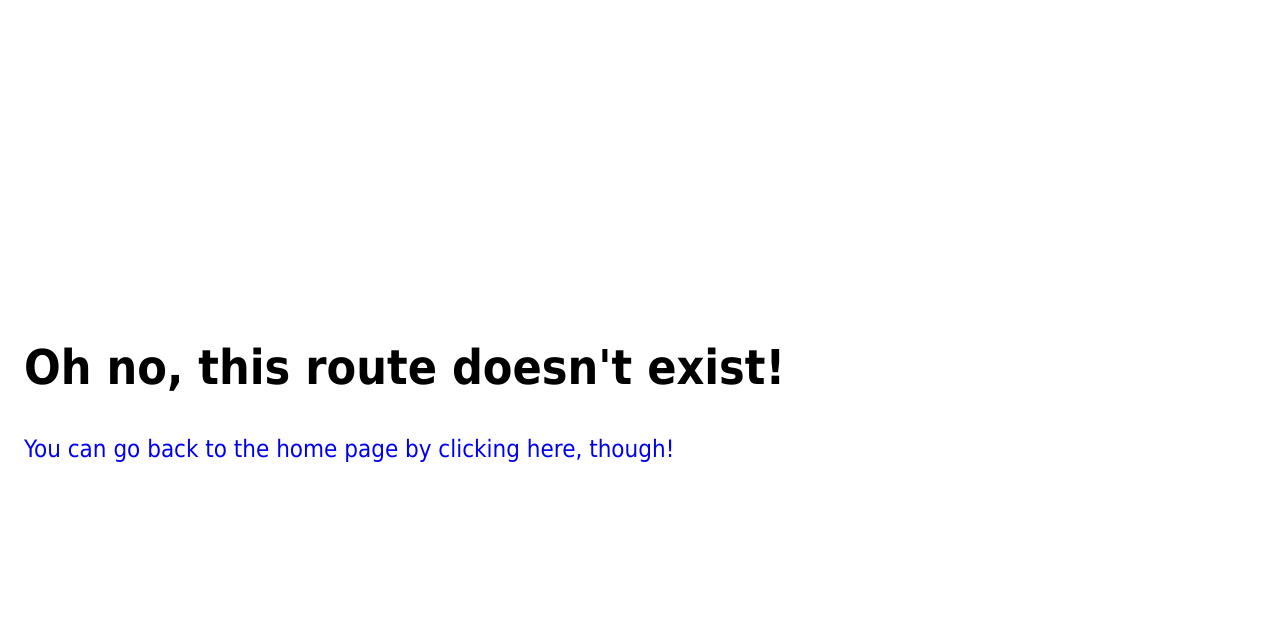
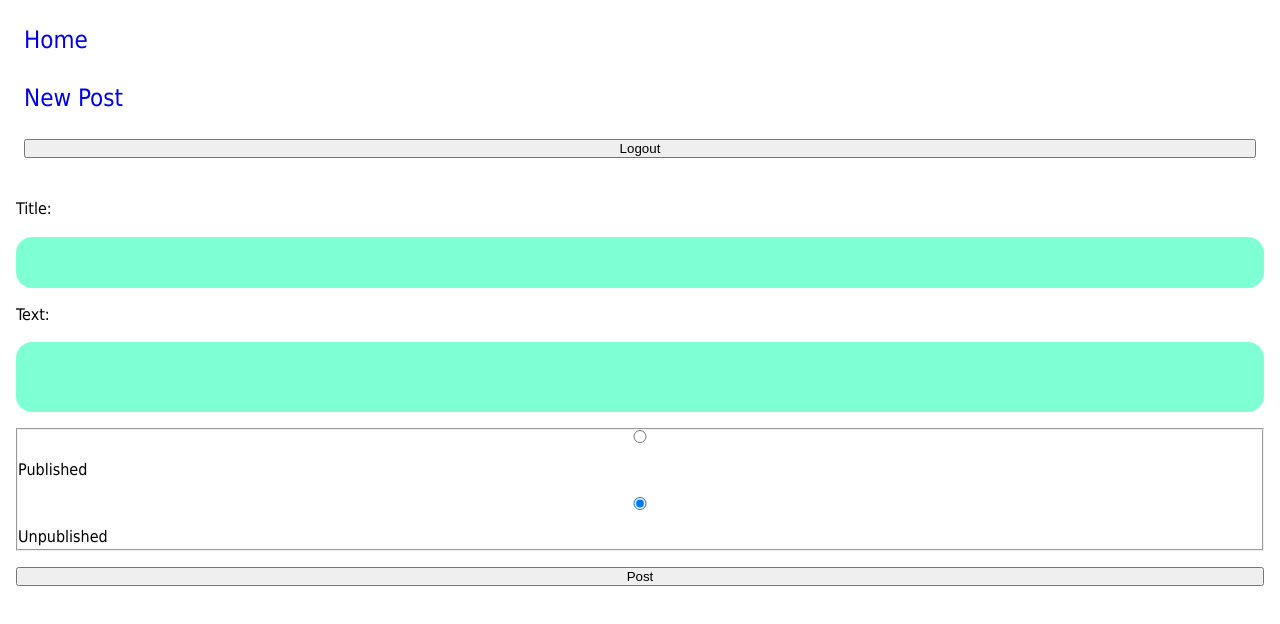
Before and after one commit to ihccenen/blog-cms, a React (Vite) app: page /new-post in a window 1280 px wide. Shown: the top 624 px of the page. Built offline with nearby package versions, Linux system fonts and the light colour scheme; sample sign-in values are in the browser's storage.

Commit message:
added new post route

```diff
--- a/src/main.tsx
+++ b/src/main.tsx
@@ -11,6 +11,7 @@ import Post from './components/Post';
 import Login from './routes/Login';
 import './index.css';
 import PrivateRoute from './components/PrivateRoute';
+import NewPost from './routes/NewPost';
 
 const router = createBrowserRouter([
   {
@@ -39,6 +40,16 @@ const router = createBrowserRouter([
         ],
       },
       {
+        path: '/new-post',
+        element: <PrivateRoute />,
+        children: [
+          {
+            index: true,
+            element: <NewPost />,
+          },
+        ],
+      },
+      {
         path: '/login',
         element: <Login />,
       },
--- /dev/null
+++ b/src/routes/NewPost.tsx
@@ -0,0 +1,94 @@
+import { useMutation, useQueryClient } from '@tanstack/react-query';
+import { useRef, useState } from 'react';
+import { createPost } from '../api/posts';
+import { useNavigate } from 'react-router-dom';
+
+export default function NewPost() {
+  const navigate = useNavigate();
+  const titleRef = useRef<HTMLInputElement | null>(null);
+  const textRef = useRef<HTMLTextAreaElement | null>(null);
+  const [publish, setPublish] = useState('unpublished');
+  const queryClient = useQueryClient();
+  const newPostMutation = useMutation({
+    mutationFn: createPost,
+    onSuccess: () => {
+      queryClient.invalidateQueries(['posts'], { exact: true });
+      navigate('/');
+    },
+  });
+
+  const handleChange = (e: React.ChangeEvent<HTMLInputElement>) => {
+    setPublish(e.target.value);
+  };
+
+  const handleSubmit = (e: React.FormEvent) => {
+    e.preventDefault();
+
+    if (titleRef?.current == null || titleRef.current.value === '') {
+      return;
+    }
+
+    if (textRef?.current == null || textRef.current.value === '') {
+      return;
+    }
+
+    newPostMutation.mutate({
+      title: titleRef.current.value,
+      text: textRef.current.value,
+      published: publish === 'published',
+    });
+  };
+
+  return (
+    <main className="new-post-form main flex">
+      <form className="new-post-form flex" onSubmit={handleSubmit}>
+        <label className="flex" htmlFor="title">
+          Title:
+          <input
+            ref={titleRef}
+            className="input"
+            type="text"
+            name="title"
+            id="title"
+          />
+        </label>
+        <label className="flex" htmlFor="text">
+          Text:
+          <textarea
+            ref={textRef}
+            className="textarea"
+            name="text"
+            id="text"
+          ></textarea>
+        </label>
+        <fieldset className="fieldset flex">
+          <label className="fieldset-label flex" htmlFor="published">
+            <input
+              type="radio"
+              name="published"
+              id="published"
+              value="published"
+              checked={publish === 'published'}
+              onChange={handleChange}
+            />
+            Published
+          </label>
+          <label className="fieldset-label flex" htmlFor="unpublished">
+            <input
+              type="radio"
+              name="unpublished"
+              id="unpublished"
+              value="unpublished"
+              checked={publish === 'unpublished'}
+              onChange={handleChange}
+            />
+            Unpublished
+          </label>
+        </fieldset>
+        <button className="submit-post-btn" type="submit">
+          Post
+        </button>
+      </form>
+    </main>
+  );
+}
```
